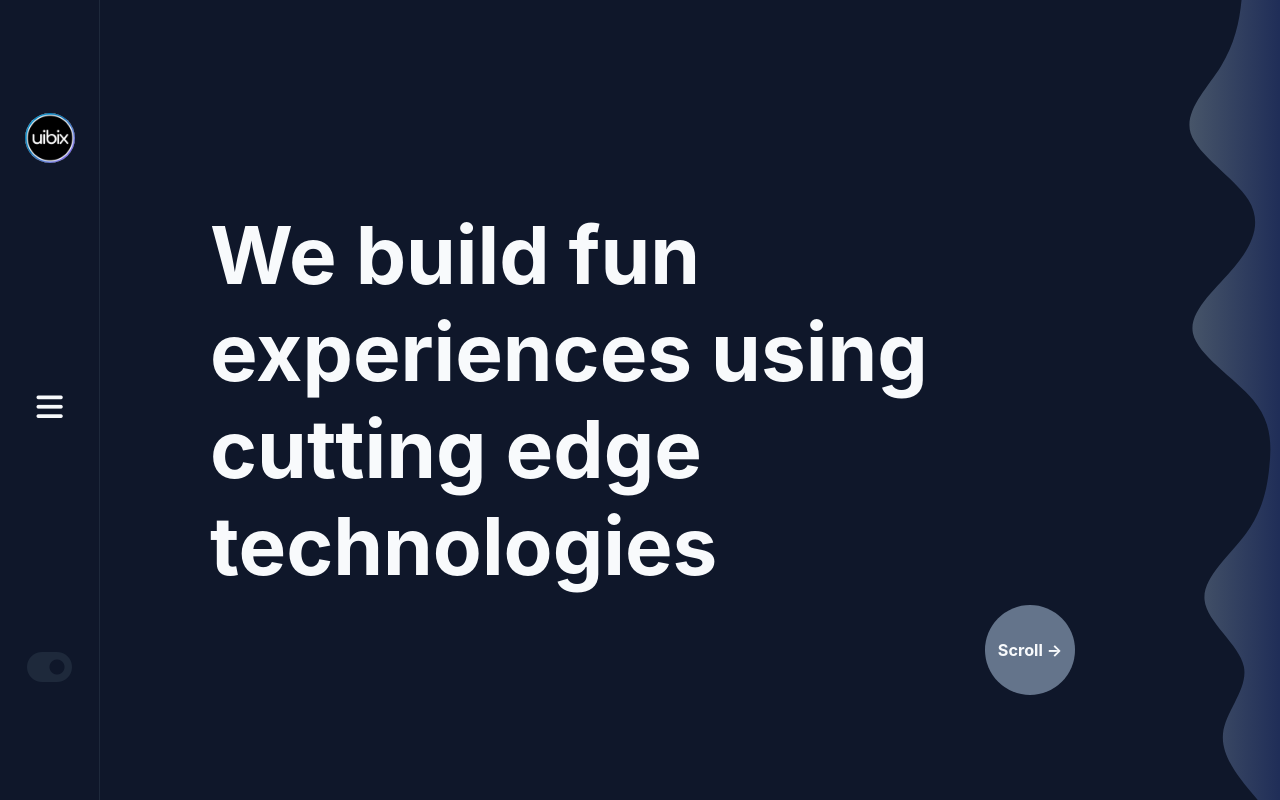
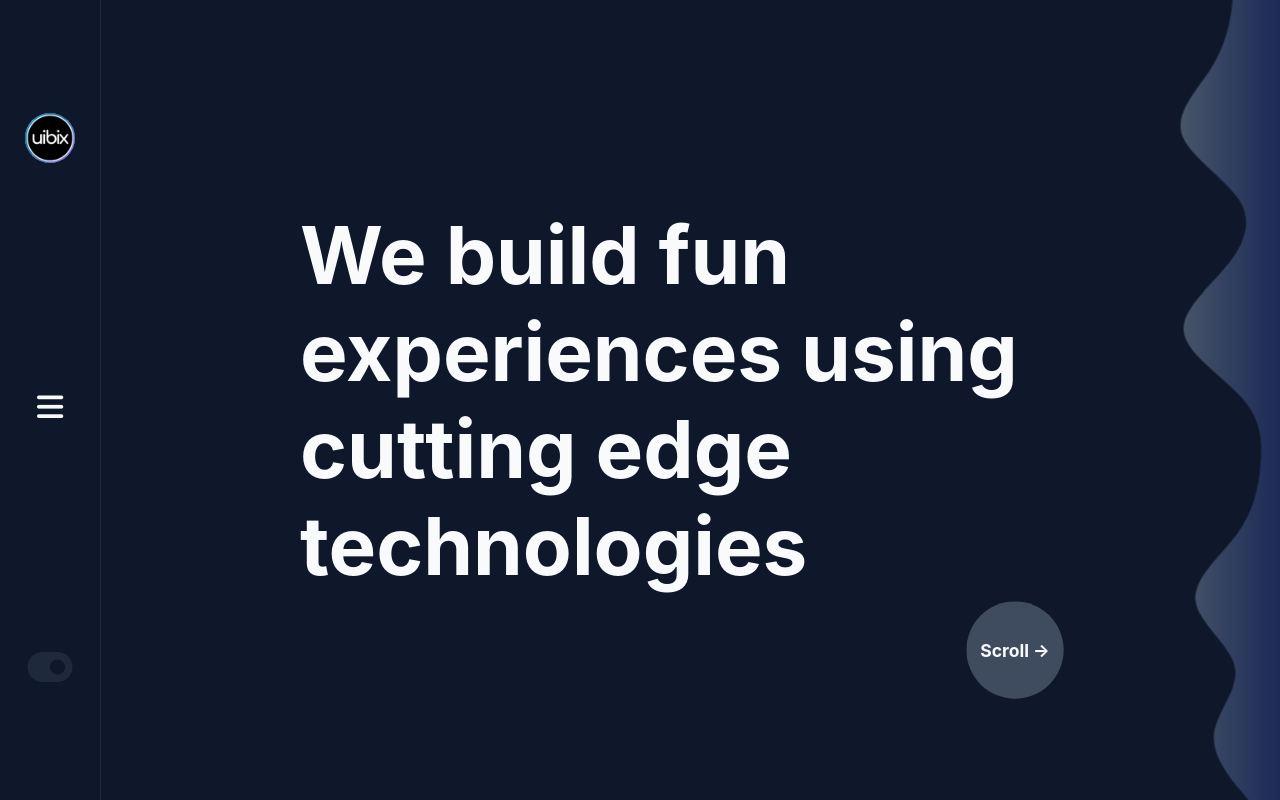
Before and after one commit to mohitmtnr/story-teller, a React (Create React App) app: page / in a window 1280 px wide. Built offline with nearby package versions, Linux system fonts and the light colour scheme.

Commit message:
template for all three component

```diff
--- a/src/App.css
+++ b/src/App.css
@@ -41,12 +41,6 @@
 }
 
 /* home */
-#story-teller-home {
-  display: grid;
-  grid-template-columns: 100px calc(100vw - 200px) 100px;
-  width: 100vw;
-}
-
 .bg-dark {
   background-color: var(--background-dark);
   color: var(--text-light);
@@ -57,22 +51,34 @@
   color: var(--text-dark);
 }
 
+#story-teller-home {
+  margin-left: 100px;
+  display: grid;
+  grid-template-columns: calc(100vw - 215px) 115px;
+}
+
 .navbar {
+  position: fixed;
+  width: 100px;
+  left: 0;
   display: flex;
   flex-direction: column;
   align-items: center;
   justify-content: space-around;
   height: 100vh;
   border-right: 1px solid #e2e8f0;
+  z-index: 100;
+  background-color: var(--background-light);
 }
 
 .bg-dark .navbar {
   border-right: 1px solid #1e293b;
+  background-color: var(--background-dark);
 }
 
 .main-content {
   position: relative;
-  padding-left: 10px;
+  padding-left: 100px;
   height: 100vh;
   display: flex;
   justify-content: center;
@@ -103,24 +109,23 @@
   height: 100px;
   background-color: #64748b;
   color: var(--text-light);
-  animation: blink 1s ease-in-out infinite;
+  animation: blink 2s ease-in-out infinite;
   transition: all 1s ease-in-out;
 }
 
 @keyframes blink {
   0% {
     transform: scale(1);
+    background-color: #64748b;
   }
   50% {
-    transform: scale(0.9);
+    transform: scale(0.95);
+    background-color: #1e293b;
   }
   100% {
     transform: scale(1);
+    background-color: #64748b;
   }
-}
-
-.scroll-right:hover {
-  background-color: #1e293b;
 }
 
 .fa-solid {
@@ -147,6 +152,7 @@
 .svg-curve {
   display: flex;
   justify-content: center;
+  align-items: center;
   height: 100vh;
   box-sizing: content-box;
 }
@@ -156,3 +162,38 @@
   width: 100vh;
   height: auto;
 }
+
+/* About Us */
+
+#story-teller-about-us,
+#story-teller-services {
+  display: grid;
+  grid-template-columns: 100px calc(100vw - 315px) 115px;
+  margin-left: 100px;
+}
+
+#story-teller-about-us h1,
+#story-teller-services h1 {
+  display: flex;
+  text-align: center;
+  justify-content: space-around;
+  align-items: center;
+  writing-mode: vertical-lr;
+  transform: scale(-1);
+}
+
+#story-teller-about-us h1::before,
+#story-teller-about-us h1::after {
+  content: "Who we are?";
+  text-align: center;
+  font-size: 24px;
+  color: #94a3b8;
+}
+
+#story-teller-services h1::before,
+#story-teller-services h1::after {
+  content: "What we offer?";
+  text-align: center;
+  font-size: 24px;
+  color: #94a3b8;
+}
--- a/src/App.js
+++ b/src/App.js
@@ -2,6 +2,7 @@ import logo from "./logo.svg";
 import "./App.css";
 import { Suspense, lazy, useCallback, useState } from "react";
 import AboutUs from "./components/aboutUs";
+import Services from "./components/services";
 const Home = lazy(() => import("./components/home"));
 function App() {
   const [isDark, setDark] = useState(true);
@@ -18,9 +19,10 @@ function App() {
         </header>
       }
     >
-      <div className="App">
+      <div className={`App ${isDark ? "bg-dark" : "bg-light"}`}>
         <Home toggleDarkMode={toggleDarkMode} isDark={isDark} />
-        <AboutUs toggleDarkMode={toggleDarkMode} isDark={isDark} />
+        <AboutUs />
+        <Services />
       </div>
     </Suspense>
   );
--- a/src/components/aboutUs.jsx
+++ b/src/components/aboutUs.jsx
@@ -1,40 +1,21 @@
 import React from "react";
-import uibixLogo from "../logo/uibix-logo.png";
-import svgCurve from "../svg/wave.svg";
+import Wave from "../svg/wave";
 
-const AboutUs = ({ toggleDarkMode, isDark }) => {
+const AboutUs = () => {
   return (
-    <div id="story-teller-home" className={isDark ? "bg-dark" : "bg-light"}>
-      <nav className="navbar">
-        <a href="/">
-          <img
-            src={uibixLogo}
-            alt="uibix-logo"
-            height={50}
-            width={50}
-            style={{ cursor: "pointer" }}
-            className="uibix-logo"
-          />
-        </a>
-
-        <i className="fa-solid fa-bars"></i>
-
-        {isDark ? (
-          <i className="fa-solid fa-toggle-on" onClick={toggleDarkMode}></i>
-        ) : (
-          <i className="fa-solid fa-toggle-off" onClick={toggleDarkMode}></i>
-        )}
-      </nav>
-      <section className="main-content">
-        <div className="sub-main">
-          <h1 className="heading">
-            We build fun experiences using cutting edge technologies
-          </h1>
-        </div>
-        <span className="scroll-right">Scroll &#8594;</span>
-      </section>
+    <div id="story-teller-about-us">
+      <h1>WHO WE ARE?</h1>
+      <div className="main-content">
+        <h4>About us</h4>
+        <p>
+          Lorem ipsum dolor sit amet, consectetur adipisicing elit. Odio esse
+          recusandae saepe eius necessitatibus. Vitae, similique neque eaque
+          modi ut saepe incidunt eligendi suscipit dolores, corrupti quas, ex
+          nam exercitationem!
+        </p>
+      </div>
       <div className="svg-curve">
-        <img src={svgCurve} alt="svg-curve" height={500} width={200} />
+        <Wave component="aboutUs" />
       </div>
     </div>
   );
--- a/src/components/home.jsx
+++ b/src/components/home.jsx
@@ -1,10 +1,10 @@
 import React from "react";
 import uibixLogo from "../logo/uibix-logo.png";
-import svgCurve from "../svg/wave.svg";
+import Wave from "../svg/wave";
 
 const Home = ({ toggleDarkMode, isDark }) => {
   return (
-    <div id="story-teller-home" className={isDark ? "bg-dark" : "bg-light"}>
+    <>
       <nav className="navbar">
         <a href="/">
           <img
@@ -25,6 +25,7 @@ const Home = ({ toggleDarkMode, isDark }) => {
           <i className="fa-solid fa-toggle-off" onClick={toggleDarkMode}></i>
         )}
       </nav>
+      <div id="story-teller-home">
         <section className="main-content">
           <div className="sub-main">
             <h1 className="heading">
@@ -34,9 +35,10 @@ const Home = ({ toggleDarkMode, isDark }) => {
           <span className="scroll-right">Scroll &#8594;</span>
         </section>
         <div className="svg-curve">
-        <img src={svgCurve} alt="svg-curve" height={500} width={200} />
+          <Wave component="home" />
         </div>
       </div>
+    </>
   );
 };
 
--- a/src/components/services.jsx
+++ b/src/components/services.jsx
@@ -0,0 +1,24 @@
+import React from "react";
+import Wave from "../svg/wave";
+
+const Services = () => {
+  return (
+    <div id="story-teller-services">
+      <h1>WHAT WE OFFER?</h1>
+      <div className="main-content">
+        <h4>Services</h4>
+        <p>
+          Lorem ipsum dolor sit amet, consectetur adipisicing elit. Odio esse
+          recusandae saepe eius necessitatibus. Vitae, similique neque eaque
+          modi ut saepe incidunt eligendi suscipit dolores, corrupti quas, ex
+          nam exercitationem!
+        </p>
+      </div>
+      <div className="svg-curve">
+        <Wave component="services" />
+      </div>
+    </div>
+  );
+};
+
+export default Services;
--- /dev/null
+++ b/src/svg/wave.jsx
@@ -0,0 +1,40 @@
+import React from "react";
+
+const Wave = ({ component }) => {
+  return (
+    <div style={{ transform: "rotate(-90deg)" }}>
+      <svg
+        id="wave"
+        style={{
+          transition: "0.3s",
+          width: "100vh",
+        }}
+        viewBox="0 0 1440 250"
+        version="1.1"
+        xmlns="http://www.w3.org/2000/svg"
+      >
+        <defs>
+          <linearGradient id="sw-gradient-home" x1="0" x2="0" y1="1" y2="0">
+            <stop stopColor="rgba(23, 37, 84, 1)" offset="0%" />
+            <stop stopColor="rgba(71, 85, 105, 1)" offset="100%" />
+          </linearGradient>
+          <linearGradient id="sw-gradient-aboutUs" x1="0" x2="0" y1="1" y2="0">
+            <stop stopColor="rgba(161.171, 70.341, 195.718, 1)" offset="0%" />
+            <stop stopColor="rgba(71, 85, 105, 1)" offset="100%" />
+          </linearGradient>
+          <linearGradient id="sw-gradient-services" x1="0" x2="0" y1="1" y2="0">
+            <stop stopColor="rgba(43, 72, 196, 1)" offset="0%" />
+            <stop stopColor="rgba(71, 85, 105, 1)" offset="100%" />
+          </linearGradient>
+        </defs>
+        <path
+          style={{ transform: "translate(0, 0)", opacity: 1 }}
+          fill={`url(#sw-gradient-${component})`}
+          d="M0,175L20,158.3C40,142,80,108,120,112.5C160,117,200,158,240,150C280,142,320,83,360,79.2C400,75,440,125,480,154.2C520,183,560,192,600,195.8C640,200,680,200,720,166.7C760,133,800,67,840,58.3C880,50,920,100,960,133.3C1000,167,1040,183,1080,158.3C1120,133,1160,67,1200,54.2C1240,42,1280,83,1320,108.3C1360,133,1400,142,1440,145.8C1480,150,1520,150,1560,154.2C1600,158,1640,167,1680,175C1720,183,1760,192,1800,200C1840,208,1880,217,1920,183.3C1960,150,2000,75,2040,75C2080,75,2120,150,2160,162.5C2200,175,2240,125,2280,125C2320,125,2360,175,2400,191.7C2440,208,2480,192,2520,187.5C2560,183,2600,192,2640,200C2680,208,2720,217,2760,204.2C2800,192,2840,158,2860,141.7L2880,125L2880,250L2860,250C2840,250,2800,250,2760,250C2720,250,2680,250,2640,250C2600,250,2560,250,2520,250C2480,250,2440,250,2400,250C2360,250,2320,250,2280,250C2240,250,2200,250,2160,250C2120,250,2080,250,2040,250C2000,250,1960,250,1920,250C1880,250,1840,250,1800,250C1760,250,1720,250,1680,250C1640,250,1600,250,1560,250C1520,250,1480,250,1440,250C1400,250,1360,250,1320,250C1280,250,1240,250,1200,250C1160,250,1120,250,1080,250C1040,250,1000,250,960,250C920,250,880,250,840,250C800,250,760,250,720,250C680,250,640,250,600,250C560,250,520,250,480,250C440,250,400,250,360,250C320,250,280,250,240,250C200,250,160,250,120,250C80,250,40,250,20,250L0,250Z"
+        />
+      </svg>
+    </div>
+  );
+};
+
+export default Wave;
```
Also changed, not shown: src/svg/wave.svg (deleted). Lines whose indentation alone changed are shown as unchanged.
